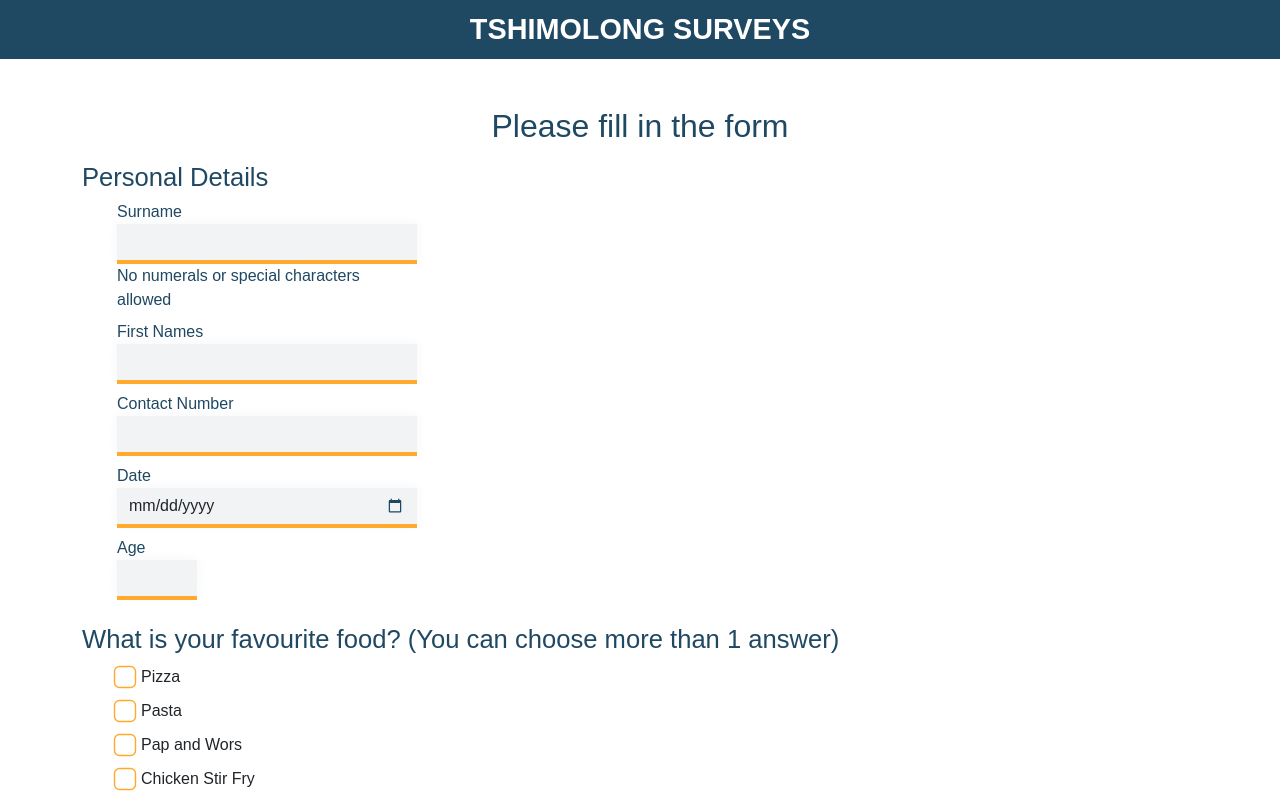
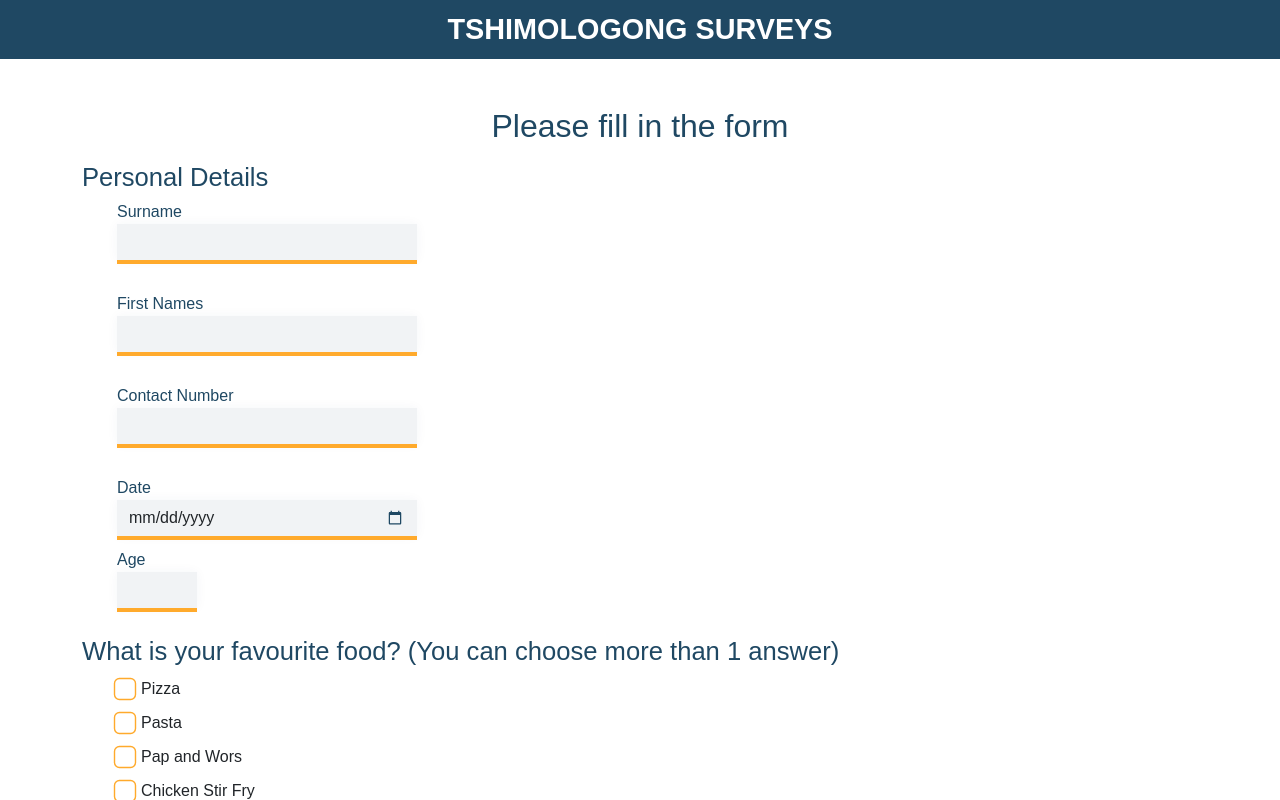
Before and after one commit to pmadinga/tshimolong, a React (Create React App) app: page /survey in a window 1280 px wide. Shown: the top 800 px of the page. Built offline with nearby package versions, Linux system fonts and the light colour scheme.

Commit message:
Performed regex on inputs

```diff
--- a/src/index.css
+++ b/src/index.css
@@ -219,6 +219,10 @@
   background-color: #FFAA2Cd0!important;
 
 }
+.display-errors{
+  height: 20px!important;
+  color: #ff3e3e!important
+}
 
 /* RESULTS */
 .results{
--- a/src/views/components/SiteHeader.js
+++ b/src/views/components/SiteHeader.js
@@ -5,7 +5,7 @@ const SiteHeader = () =>{
         <div>
             <Navbar className="site-header">
                 <Container>
-                    <Navbar.Brand className="py-0 m-auto">Tshimolong Surveys</Navbar.Brand>
+                    <Navbar.Brand className="py-0 m-auto">Tshimologong Surveys</Navbar.Brand>
                 </Container>
             </Navbar>
         </div>
--- a/src/views/pages/Survey.js
+++ b/src/views/pages/Survey.js
@@ -29,6 +29,8 @@ const Survey = () => {
                 console.log(error);
                 console.log(errors);
             }
+        }else{
+            console.log(errors)
         }
 
     }
@@ -45,31 +47,37 @@ const Survey = () => {
                         <Form.Group>
                             <Form.Label>
                                 Surname
-                                <Form.Control type="text" required {...register("surname", {pattern: /^[A-Za-z]+$/i})}/>
-
+                                <Form.Control type="text" {...register("surname", {pattern: /^[A-Za-z]+$/i, required: true})}/>
                                 <div className="line"></div>
-                                <span>No numerals or special characters allowed</span>
+                                <div className="display-errors">
+                                    {errors.surname && <span>Invalid surname</span>}
+                                </div>
                             </Form.Label>
                         </Form.Group>
                         <Form.Group>
                             <Form.Label>
                                 First Names
-                                <Form.Control type="text" required {...register("firstnames")}/>
+                                <Form.Control type="text" required {...register("firstnames", {pattern: /^[A-Za-z]+$/i, required: true})}/>
                                 <div className="line"></div>
+                                <div className="display-errors">
+                                    {errors.firstnames && <span>Invalid surname</span>}
+                                </div>
                             </Form.Label>
                         </Form.Group>
                         <Form.Group>
                             <Form.Label>
                                 Contact Number
-                                <Form.Control className={errors.contactNo ? "contact" : "contact"} type="number" required  {...register("contactNo", {pattern: /^[0-9]+$/i, minLength: 10, maxLength: 10 })}/>
-                                <div className={errors.contactNo ? "err-line" : "line"}></div>
-                                {errors.contactNo && <span>Please enter a correct phone number</span>}
+                                <Form.Control className="contact" type="number" {...register("contactNo", {pattern: /^[0-9]+$/i, required: true, maxLength: 10, minLength: 10})}/>
+                                <div className="line"></div>
+                                <div className="display-errors">
+                                    {errors.contactNo && <span>Invalid contact number</span>}
+                                </div>
                             </Form.Label>
                         </Form.Group>
                         <Form.Group>
                             <Form.Label>
                                 Date
-                                <Form.Control className="date-picker" type="date" required {...register("date")}/>
+                                <Form.Control className="date-picker" type="date" {...register("date", {required: true})}/>
                                 <div className="line"></div>
                             </Form.Label>
                         </Form.Group>
```
